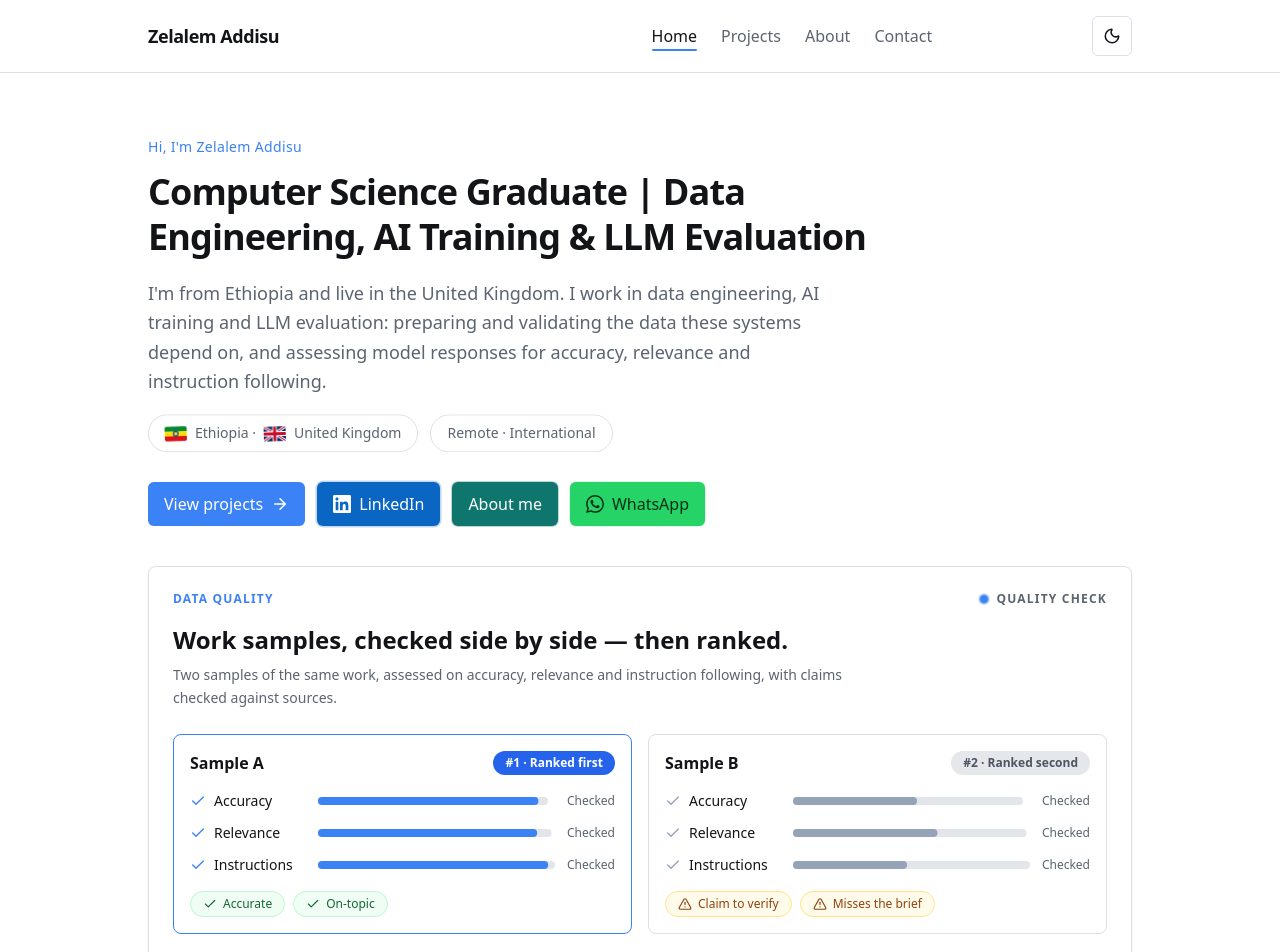
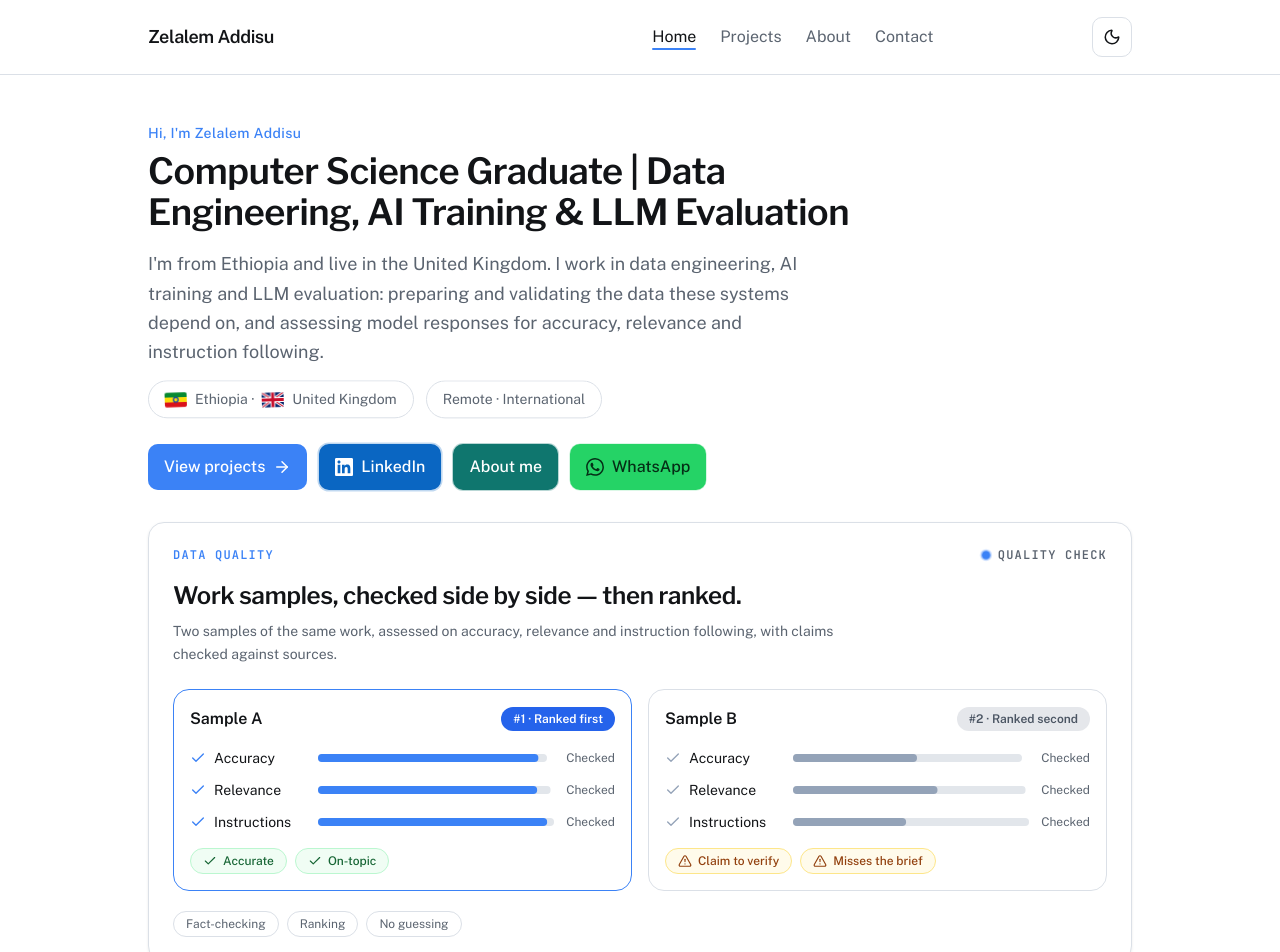
Before and after one commit to zola345rr/zelalem-portfolio, a Next.js app: page / in a window 1280 px wide. Shown: the top 952 px of the page. Built offline with nearby package versions, Linux system fonts and the light colour scheme.

Commit message:
update the fonts

```diff
--- a/src/app/about/page.tsx
+++ b/src/app/about/page.tsx
@@ -12,8 +12,8 @@ export const metadata: Metadata = {
 
 export default function AboutPage() {
   return (
-    <div className="mx-auto max-w-5xl min-w-0 px-5 py-12">
-      <h1 className="text-3xl font-semibold tracking-tight">About</h1>
+    <div className="mx-auto max-w-5xl min-w-0 px-5 py-8 sm:py-12">
+      <h1 className="text-[28px] font-semibold tracking-tight sm:text-3xl">About</h1>
       <p className="mt-4 max-w-2xl leading-relaxed text-[#a8adb6]">{profile.introduction}</p>
       <dl className="mt-6 grid max-w-2xl gap-3 sm:grid-cols-2">
         <div className="flex items-center gap-2 rounded-lg border border-[#2a2e35] bg-[#1a1d22] px-4 py-3 text-sm">
--- a/src/app/contact/page.tsx
+++ b/src/app/contact/page.tsx
@@ -10,8 +10,8 @@ export const metadata: Metadata = {
 
 export default function ContactPage() {
   return (
-    <div className="mx-auto max-w-5xl min-w-0 px-5 py-12">
-      <h1 className="text-3xl font-semibold tracking-tight">Contact</h1>
+    <div className="mx-auto max-w-5xl min-w-0 px-5 py-8 sm:py-12">
+      <h1 className="text-[28px] font-semibold tracking-tight sm:text-3xl">Contact</h1>
       <p className="mt-4 max-w-2xl leading-relaxed text-[#a8adb6]">
         I&apos;m from Ethiopia and live in the United Kingdom. {profile.contactIntro}
       </p>
--- a/src/app/globals.css
+++ b/src/app/globals.css
@@ -8,11 +8,18 @@
   --color-muted: #a8adb6;
   --color-accent: #3b82f6;
   --color-accent-hover: #2563eb;
+  --font-sans: "Public Sans", ui-sans-serif, system-ui, sans-serif;
+  --font-display: "Libre Franklin", "Public Sans", ui-sans-serif, system-ui, sans-serif;
+  --font-mono: "JetBrains Mono", ui-monospace, monospace;
 }
 
 html {
   scroll-behavior: smooth;
   overflow-x: clip;
+  /* Stop mobile browsers inflating text on narrow screens, which made
+     the Vercel headline look much bigger than the hosted version. */
+  -webkit-text-size-adjust: 100%;
+  text-size-adjust: 100%;
 }
 
 body {
@@ -20,6 +27,35 @@ body {
   color: var(--color-offwhite);
   overflow-x: clip;
   min-width: 0;
+  font-family: var(--font-sans);
+  font-size: 16px;
+  line-height: 1.6;
+  -webkit-font-smoothing: antialiased;
+  transition: background-color 0.3s ease, color 0.3s ease;
+}
+
+h1,
+h2,
+h3,
+h4 {
+  font-family: var(--font-display);
+  letter-spacing: -0.01em;
+}
+
+/* Small tracked labels (e.g. DATA QUALITY) use the mono font, as on
+   the hosted version. */
+.tracking-widest {
+  font-family: var(--font-mono);
+}
+
+/* Hosted-style rounding, applied globally so every card/button matches
+   without editing each component: cards softer, buttons slightly rounder. */
+.rounded-lg {
+  border-radius: 1rem;
+}
+
+.rounded-md {
+  border-radius: 0.625rem;
 }
 
 a:focus-visible,
@@ -203,7 +239,7 @@ button:focus-visible {
 }
 
 .anim-page {
-  animation: page-fade 0.45s ease both;
+  animation: page-fade 0.4s ease-out both;
 }
 
 .nav-link {
@@ -245,12 +281,12 @@ button:focus-visible {
 }
 
 .lift {
-  transition: transform 0.2s ease, box-shadow 0.2s ease, border-color 0.2s ease;
+  transition: transform 0.25s ease-out, box-shadow 0.25s ease-out, border-color 0.25s ease-out;
 }
 
 .lift:hover {
-  transform: translateY(-3px);
-  box-shadow: 0 8px 20px rgba(0, 0, 0, 0.25);
+  transform: translateY(-2px);
+  box-shadow: 0 6px 16px rgba(0, 0, 0, 0.22);
 }
 
 @media (prefers-reduced-motion: reduce) {
--- a/src/app/layout.tsx
+++ b/src/app/layout.tsx
@@ -1,18 +1,28 @@
 import type { Metadata } from "next";
-import { Geist, Geist_Mono } from "next/font/google";
+import { Libre_Franklin, Public_Sans, JetBrains_Mono } from "next/font/google";
 import "./globals.css";
 import Navbar from "@/components/Navbar";
 import Footer from "@/components/Footer";
 import PageFade from "@/components/PageFade";
 
-const geistSans = Geist({
-  variable: "--font-geist-sans",
+// Hosted portfolio font set: Libre Franklin for headings, Public Sans
+// for body, JetBrains Mono for small labels.
+const libreFranklin = Libre_Franklin({
+  variable: "--font-libre",
   subsets: ["latin"],
+  weight: ["400", "500", "600", "700"],
 });
 
-const geistMono = Geist_Mono({
-  variable: "--font-geist-mono",
+const publicSans = Public_Sans({
+  variable: "--font-public",
   subsets: ["latin"],
+  weight: ["400", "500", "600", "700"],
+});
+
+const jetBrainsMono = JetBrains_Mono({
+  variable: "--font-mono",
+  subsets: ["latin"],
+  weight: ["400", "500", "600"],
 });
 
 export const metadata: Metadata = {
@@ -31,7 +41,7 @@ export default function RootLayout({ children }: LayoutProps<"/">) {
   return (
     <html
       lang="en"
-      className={`${geistSans.variable} ${geistMono.variable} h-full antialiased`}
+      className={`${libreFranklin.variable} ${publicSans.variable} ${jetBrainsMono.variable} h-full antialiased`}
     >
       <body className="flex min-h-full flex-col bg-[#121417] text-[#f2f1ec]">
         <script
--- a/src/app/not-found.tsx
+++ b/src/app/not-found.tsx
@@ -3,7 +3,7 @@ import Link from "next/link";
 export default function NotFound() {
   return (
     <div className="mx-auto max-w-5xl px-5 py-16">
-      <h1 className="text-3xl font-semibold tracking-tight">Page not found</h1>
+      <h1 className="text-[28px] font-semibold tracking-tight sm:text-3xl">Page not found</h1>
       <p className="mt-4 max-w-xl leading-relaxed text-[#a8adb6]">
         That page does not exist. Try the home page or the projects collection instead.
       </p>
--- a/src/app/page.tsx
+++ b/src/app/page.tsx
@@ -9,18 +9,18 @@ import { profile, projectAreas } from "@/data/profile";
 
 export default function Home() {
   return (
-    <div className="mx-auto max-w-5xl min-w-0 px-5 py-12 sm:py-16">
+    <div className="mx-auto max-w-5xl min-w-0 px-5 py-8 sm:py-12">
       <section aria-labelledby="intro-heading">
         <p className="text-sm font-medium tracking-wide text-[#3b82f6]">
           {profile.greeting}
         </p>
-        <h1 id="intro-heading" className="mt-3 max-w-3xl text-3xl font-semibold leading-tight tracking-tight sm:text-4xl">
+        <h1 id="intro-heading" className="mt-2 max-w-3xl text-[28px] font-semibold leading-[1.15] tracking-tight sm:text-4xl">
           {profile.headline}
         </h1>
-        <p className="mt-5 max-w-2xl text-lg leading-relaxed text-[#a8adb6]">
+        <p className="mt-4 max-w-2xl text-base leading-relaxed text-[#a8adb6] sm:text-lg">
           {profile.introduction}
         </p>
-        <div className="mt-5 flex flex-col gap-3 sm:flex-row sm:flex-wrap">
+        <div className="mt-4 flex flex-col gap-3 sm:flex-row sm:flex-wrap">
           <p className="anim-pill-rise inline-flex min-w-0 flex-wrap items-center gap-2 rounded-full border border-[#2a2e35] px-4 py-2 text-sm text-[#a8adb6]" style={{ animationDelay: "0.05s" }}>
             <EthiopiaFlag /> Ethiopia · <UkFlag /> United Kingdom
           </p>
@@ -28,7 +28,7 @@ export default function Home() {
             Remote · International
           </p>
         </div>
-        <div className="mt-7 grid grid-cols-2 gap-3 lg:flex lg:flex-wrap">
+        <div className="mt-6 grid grid-cols-2 gap-3 lg:flex lg:flex-wrap">
           <Link
             href="/projects"
             className="anim-btn-blue lift inline-flex items-center justify-center gap-2 rounded-md bg-[#3b82f6] px-4 py-2.5 font-medium text-white transition-colors hover:bg-[#2563eb]"
@@ -65,14 +65,14 @@ export default function Home() {
 
       <EvaluationVisual />
 
-      <section className="anim-rise lift mt-10 rounded-lg border border-[#2a2e35] bg-[#1a1d22] p-5" aria-label="How reviews are done">
+      <section className="anim-rise lift mt-8 rounded-lg border border-[#2a2e35] bg-[#1a1d22] p-5" aria-label="How reviews are done">
         <p className="font-semibold">{profile.reviewNote}.</p>
         <p className="mt-2 text-sm leading-relaxed text-[#a8adb6]">
           Every response, label, fact and ranking is checked before delivery.
         </p>
       </section>
 
-      <section className="mt-16" aria-labelledby="projects-heading">
+      <section className="mt-12" aria-labelledby="projects-heading">
         <SectionHeading title="Projects">
           {profile.projectsIntro}
         </SectionHeading>
@@ -96,7 +96,7 @@ export default function Home() {
         </p>
       </section>
 
-      <section className="mt-16" aria-labelledby="skills-heading">
+      <section className="mt-12" aria-labelledby="skills-heading">
         <SectionHeading title="Skills">
           Tools Zelalem works with, grouped by area, plus the evaluation and
           review work behind the projects. No proficiency level is claimed for
@@ -118,7 +118,7 @@ export default function Home() {
         </div>
       </section>
 
-      <section className="mt-16" aria-labelledby="experience-heading">
+      <section className="mt-12" aria-labelledby="experience-heading">
         <SectionHeading title="Experience & education" />
         <div className="grid gap-5 sm:grid-cols-2">
           <article className="anim-rise lift min-w-0 rounded-lg border border-[#2a2e35] bg-[#1a1d22] p-5">
@@ -151,7 +151,7 @@ export default function Home() {
         </div>
       </section>
 
-      <section className="mt-16 rounded-lg border border-[#2a2e35] bg-[#1a1d22] p-6" aria-labelledby="contact-heading">
+      <section className="mt-12 rounded-lg border border-[#2a2e35] bg-[#1a1d22] p-6" aria-labelledby="contact-heading">
         <h2 id="contact-heading" className="text-2xl font-semibold">Contact</h2>
         <p className="mt-2 text-[#a8adb6]">{profile.contactIntro}</p>
         <div className="mt-5 grid gap-3 sm:flex sm:flex-wrap">
--- a/src/app/projects/[slug]/page.tsx
+++ b/src/app/projects/[slug]/page.tsx
@@ -31,9 +31,9 @@ export default async function ProjectPage({
   if (!project) notFound();
 
   return (
-    <div className="mx-auto max-w-3xl px-5 py-12">
+    <div className="mx-auto max-w-3xl px-5 py-8 sm:py-12">
       <p className="text-sm text-[#3b82f6]">{project.category} · {project.status}</p>
-      <h1 className="mt-3 text-3xl font-semibold tracking-tight">{project.title}</h1>
+      <h1 className="mt-3 text-[28px] font-semibold tracking-tight sm:text-3xl">{project.title}</h1>
       <p className="mt-4 text-lg leading-relaxed text-[#a8adb6]">{project.summary}</p>
 
       <ul className="mt-6 flex flex-wrap gap-2">
--- a/src/app/projects/page.tsx
+++ b/src/app/projects/page.tsx
@@ -11,8 +11,8 @@ export default function ProjectsPage() {
   const visible = filter === "All" ? projectAreas : projectAreas.filter((p) => p.category === filter);
 
   return (
-    <div className="mx-auto max-w-5xl min-w-0 px-5 py-12">
-      <h1 className="text-3xl font-semibold tracking-tight">Projects</h1>
+    <div className="mx-auto max-w-5xl min-w-0 px-5 py-8 sm:py-12">
+      <h1 className="text-[28px] font-semibold tracking-tight sm:text-3xl">Projects</h1>
       <p className="mt-4 max-w-2xl leading-relaxed text-[#a8adb6]">
         {profile.projectsIntro}
       </p>
--- a/src/components/EvaluationVisual.tsx
+++ b/src/components/EvaluationVisual.tsx
@@ -8,7 +8,7 @@ export default function EvaluationVisual() {
   return (
     <section
       aria-label="Data quality in action"
-      className="anim-rise mt-10 overflow-hidden rounded-lg border border-[#2a2e35] bg-[#1a1d22] p-5 sm:p-6"
+      className="anim-rise mt-8 overflow-hidden rounded-lg border border-[#2a2e35] bg-[#1a1d22] p-5 sm:p-6"
     >
       <div className="flex flex-wrap items-center justify-between gap-3">
         <p className="text-xs font-semibold tracking-widest text-[#3b82f6]">DATA QUALITY</p>
--- a/src/components/SectionHeading.tsx
+++ b/src/components/SectionHeading.tsx
@@ -7,7 +7,7 @@ export default function SectionHeading({
 }) {
   return (
     <div className="mb-6">
-      <h2 className="text-2xl font-semibold tracking-tight">{title}</h2>
+      <h2 className="text-xl font-semibold tracking-tight sm:text-2xl">{title}</h2>
       {children ? <p className="mt-2 max-w-2xl text-[#a8adb6]">{children}</p> : null}
     </div>
   );
--- a/src/components/Workflow.tsx
+++ b/src/components/Workflow.tsx
@@ -4,7 +4,7 @@ import { profile } from "@/data/profile";
 export default function Workflow() {
   return (
     <section aria-labelledby="workflow-heading" className="mt-12">
-      <h2 id="workflow-heading" className="text-2xl font-semibold tracking-tight">How the work flows</h2>
+      <h2 id="workflow-heading" className="text-xl font-semibold tracking-tight sm:text-2xl">How the work flows</h2>
       <ol className="mt-6 grid gap-4 sm:grid-cols-2 lg:grid-cols-4">
         {profile.workflow.map((step, index) => (
           <li key={step.step} className="anim-rise lift min-w-0 rounded-lg border border-[#2a2e35] bg-[#1a1d22] p-5" style={{ animationDelay: `${index * 0.1}s` }}>
```
